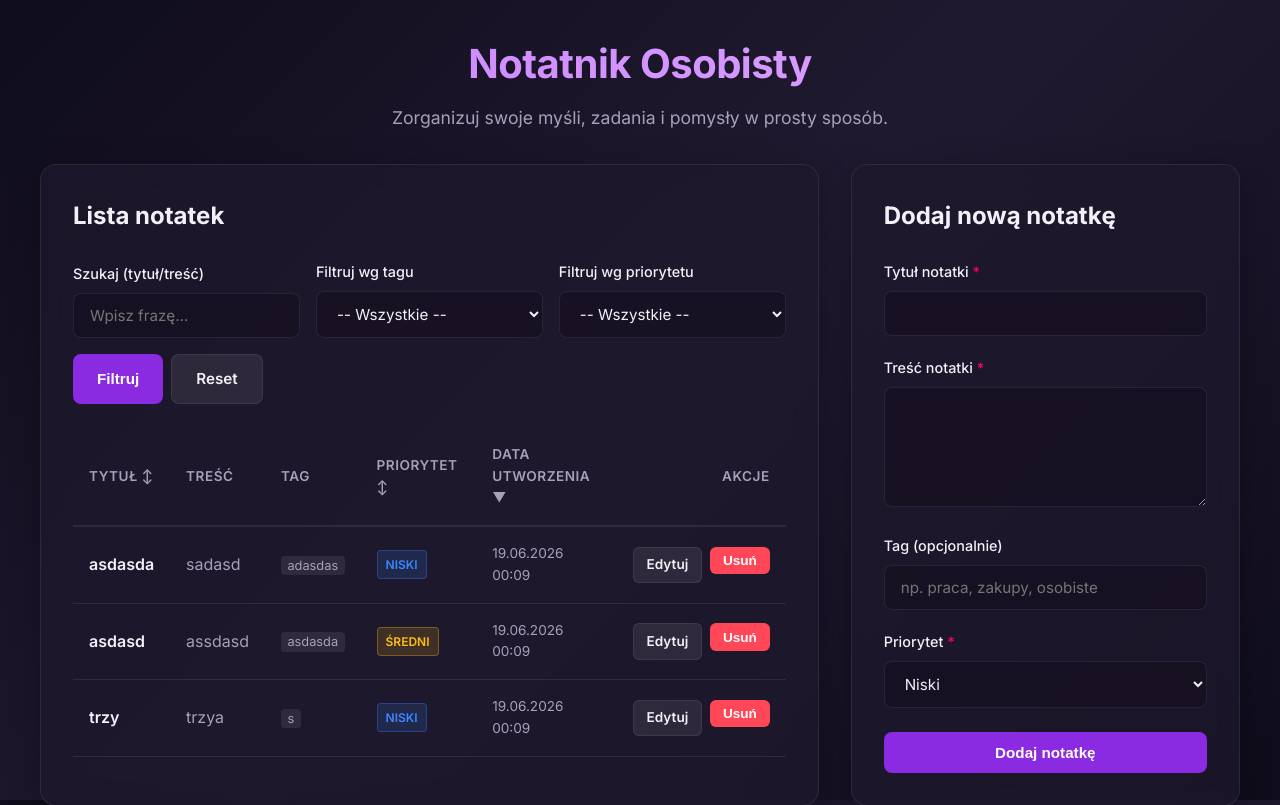
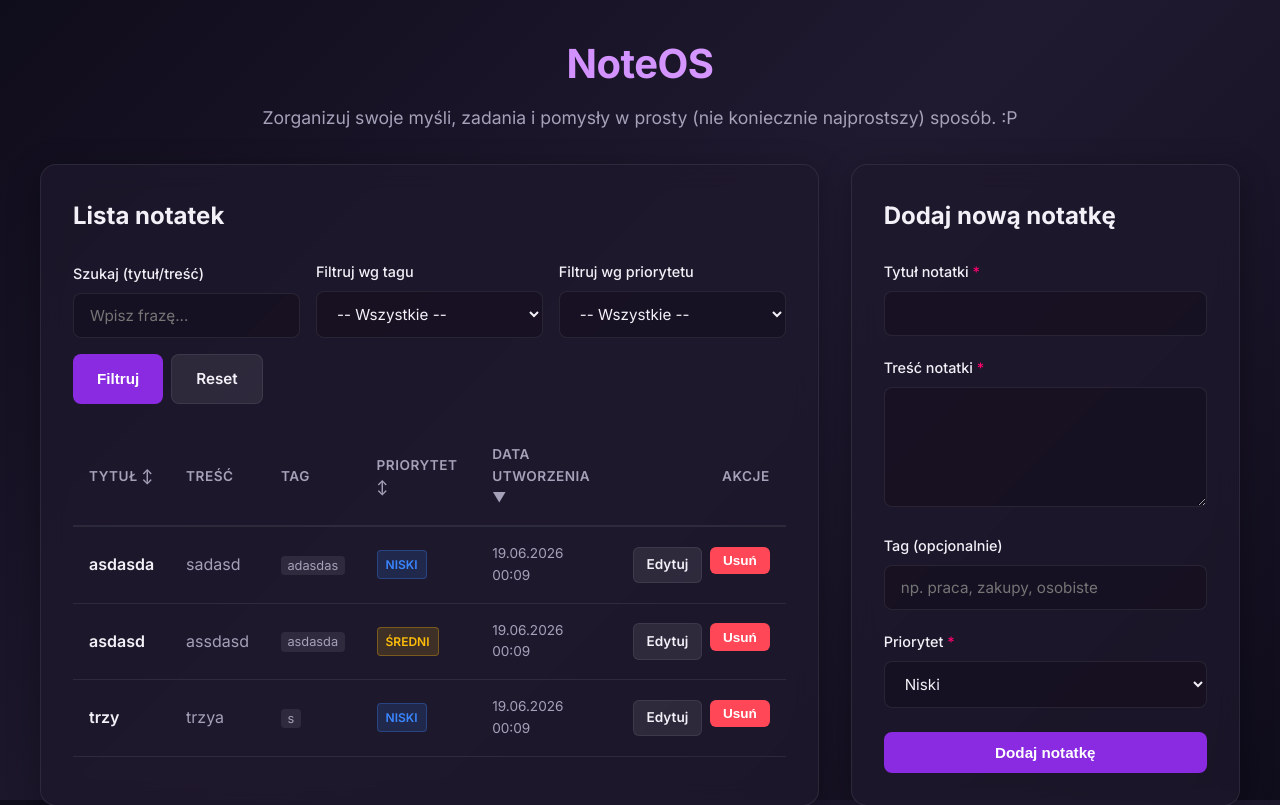
Before and after one commit to K3NOK/WPRG25-26S-S35482, a PHP site: page / in a window 1280 px wide. Shown: the top 805 px of the page. Run offline with PHP 8.4, Linux system fonts and the light colour scheme; data comes from the database, SQL or seed files in the repository; both versions use the stored data as it was after the commit.

Commit message:
comeback00:48_second(hopefullyfinal)version

```diff
--- a/now or never/css/style.css
+++ b/now or never/css/style.css
@@ -238,7 +238,7 @@ table {
     border-collapse: collapse;
     text-align: left;
 }
-
+/*table header*/
 th {
     padding: 1rem;
     font-weight: 600;
--- a/now or never/views/layout.view.php
+++ b/now or never/views/layout.view.php
@@ -3,14 +3,14 @@
 <head>
     <meta charset="UTF-8">
     <meta name="viewport" content="width=device-width, initial-scale=1.0">
-    <title>Notatnik Osobisty</title>
+    <title>NoteOS</title>
     <link rel="stylesheet" href="css/style.css">
 </head>
 <body>
     <div class="container">
         <header>
-            <h1>Notatnik Osobisty</h1>
-            <p>Zorganizuj swoje myśli, zadania i pomysły w prosty sposób.</p>
+            <h1>NoteOS</h1>
+            <p>Zorganizuj swoje myśli, zadania i pomysły w prosty (nie koniecznie najprostszy) sposób. :P</p>
         </header>
 
         <main>
```
Also changed, not shown: now or never/notebook.db (added).
